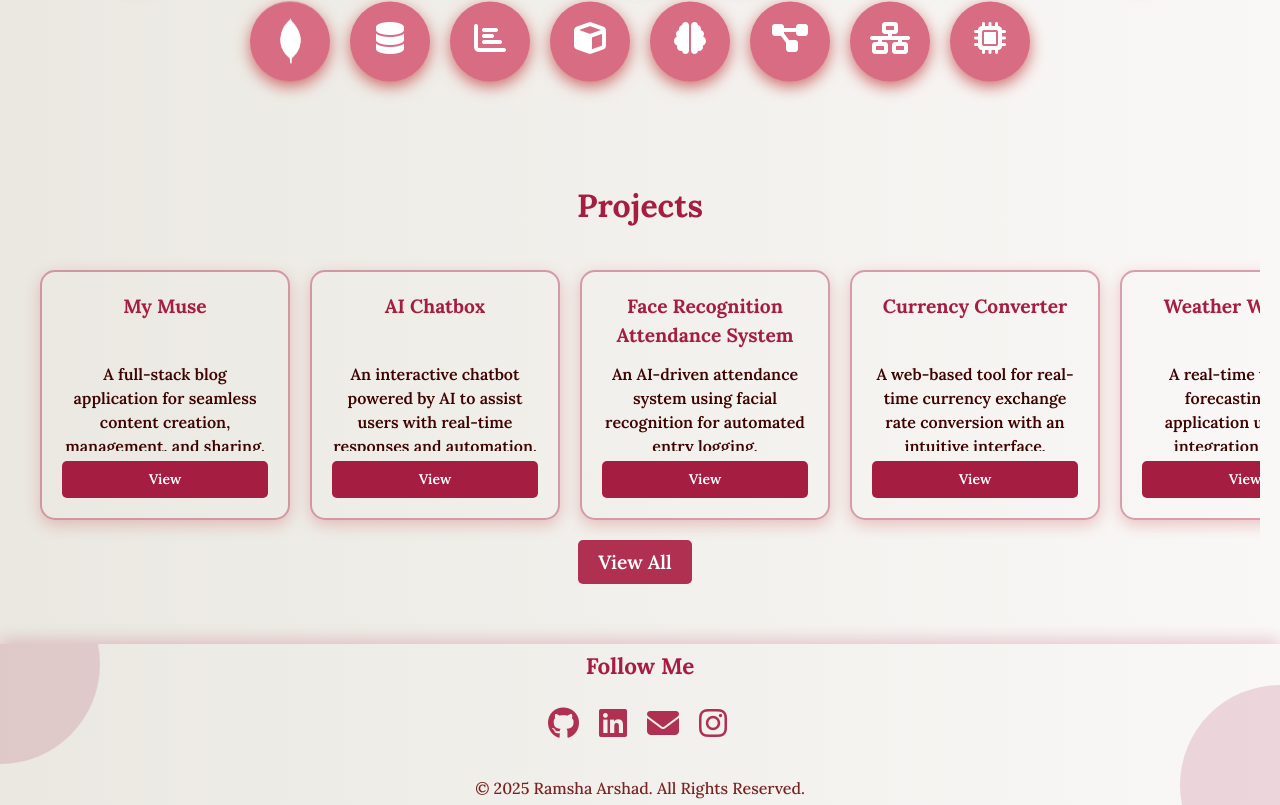
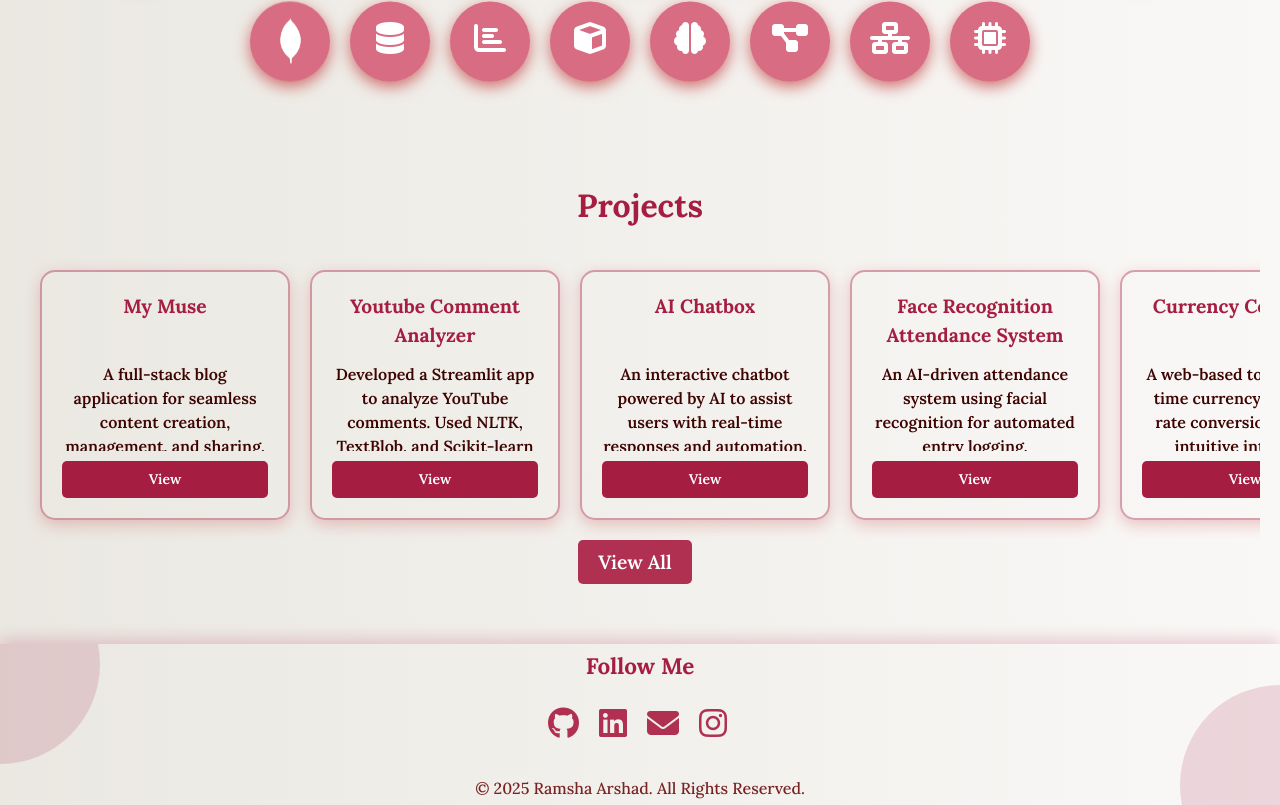
Before and after one commit to ramsha287/portfolio-react, a React (Create React App) app: page / in a window 1280 px wide. Shown: the part 795-1600 px from the top of the page. Built offline with nearby package versions, Linux system fonts and the light colour scheme; a web font is replaced by a local one.

Commit message:
Updated project components and styles

```diff
--- a/src/Components/Home/Project/Project.js
+++ b/src/Components/Home/Project/Project.js
@@ -4,12 +4,13 @@ import { useNavigate } from "react-router-dom";
 
 const projectsData = [
     { title: "My Muse", description: "A full-stack blog application for seamless content creation, management, and sharing.", link: "https://github.com/ramsha287/Fullstack-Blog-Project" },
+    { title: "Youtube Comment Analyzer", description: "Developed a Streamlit app to analyze YouTube comments. Used NLTK, TextBlob, and Scikit-learn for sentiment analysis, topic modeling, and classification. Integrated Plotly for interactive visualizations.", link: "https://github.com/ramsha287/youtubecommentanalyzer" },
     { title: "AI Chatbox", description: "An interactive chatbot powered by AI to assist users with real-time responses and automation.", link: "https://github.com/ramsha287/ai-chat-box" },
     { title: "Face Recognition Attendance System", description: "An AI-driven attendance system using facial recognition for automated entry logging.", link: "https://github.com/ramsha287/fras" },
     { title: "Currency Converter", description: "A web-based tool for real-time currency exchange rate conversion with an intuitive interface.", link: "https://github.com/ramsha287/currency-converter" },
     { title: "Weather Web App", description: "A real-time weather forecasting web application using API integration for live updates.", link: "https://github.com/ramsha287/weather-app" },
     { title: "Image Resizer", description: "A tool to efficiently resize and optimize images while maintaining quality.", link: "https://github.com/ramsha287/image-resizer" },
-    { title: "Portfolio", description: "A personal portfolio showcasing my projects, skills, and experience in AI and development.", link: "https://github.com/ramsha287/portfolio-react" },
+    { title: "Portfolio", description: "A dynamic and responsive portfolio website built using React.js to showcase my skills and projects.", link: "https://github.com/ramsha287/portfolio-react" },
 ];
 
 const Project = () => {
--- a/src/Components/Projects/Projects.js
+++ b/src/Components/Projects/Projects.js
@@ -21,6 +21,8 @@ const projectsData = [
       "An AI-driven attendance system using facial recognition for automated entry logging.",
     link: "https://github.com/ramsha287/fras",
   },
+  { title: "Youtube Comment Analyzer", description: "Developed a Streamlit app to analyze YouTube comments. Used NLTK, TextBlob, and Scikit-learn for sentiment analysis, topic modeling, and classification. Integrated Plotly for interactive visualizations.", link: "https://github.com/ramsha287/youtubecommentanalyzer" },
+
   {
     title: "Currency Converter",
     description:
@@ -42,7 +44,7 @@ const projectsData = [
   {
     title: "Portfolio",
     description:
-      "A personal portfolio showcasing my projects, skills, and experience in AI and development.",
+      "A dynamic and responsive portfolio website built using React.js to showcase my skills and projects.",
     link: "https://github.com/ramsha287/portfolio-react",
   },
 ];
```
Also changed, not shown: src/Components/Home/Header/Header.css (line endings or trailing spaces).
